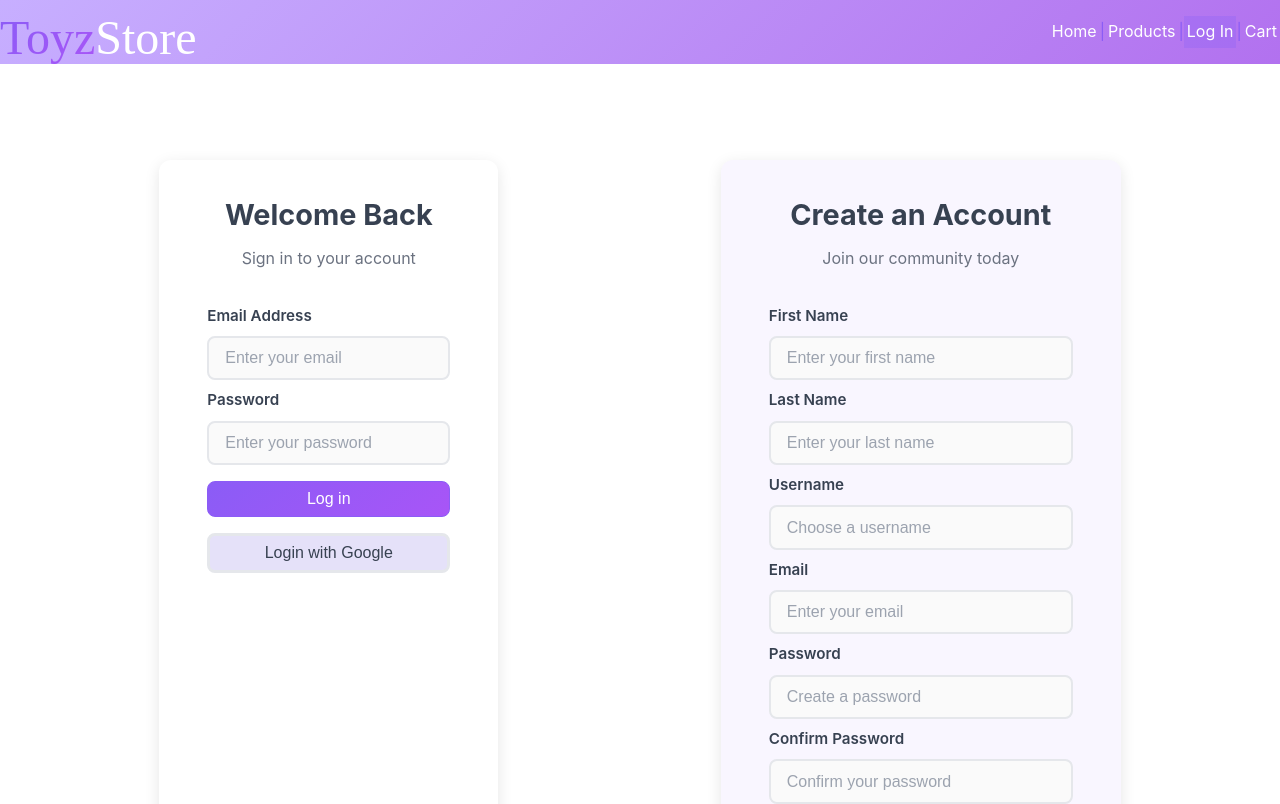
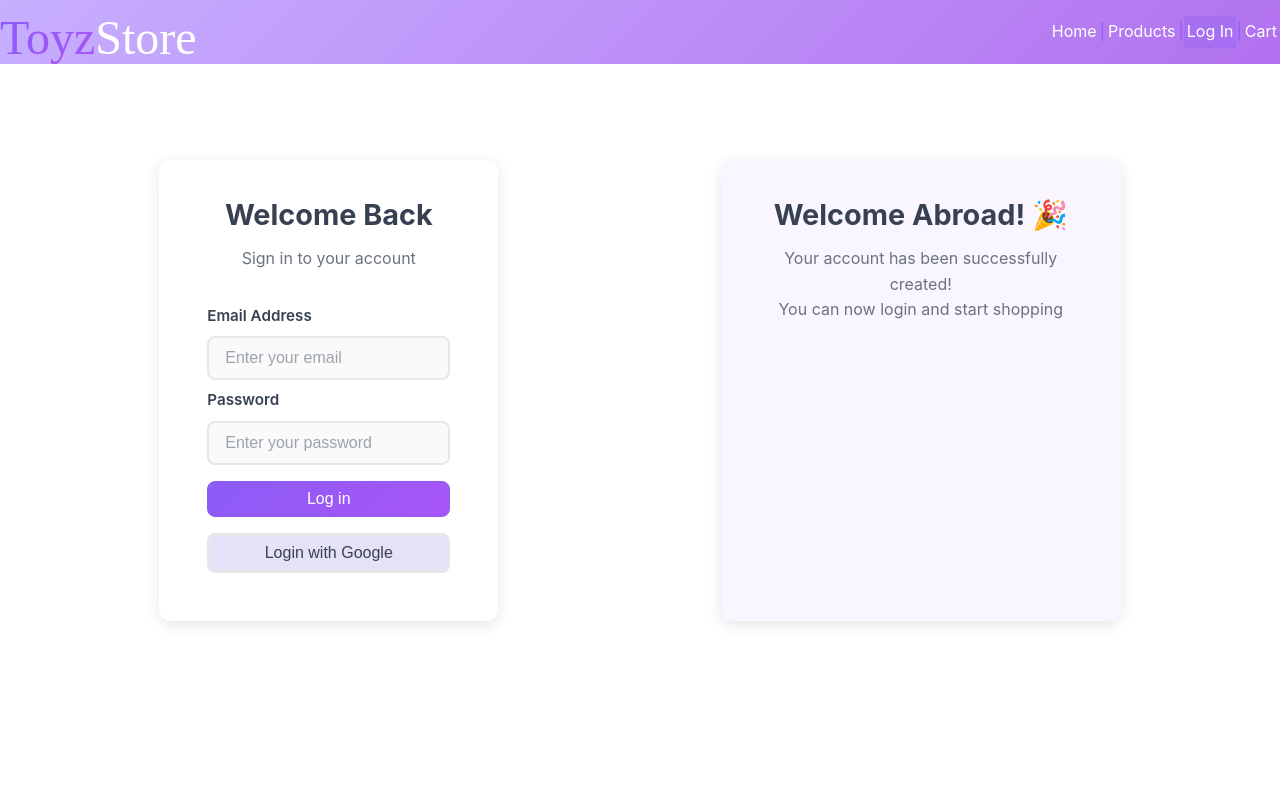
Before and after one commit to eturgeneva/store-frontend, a Vue app: page /profile in a window 1280 px wide. Shown: the top 804 px of the page. Built offline with nearby package versions, Linux system fonts and the light colour scheme; no server answers; a web font is replaced by a local one.

Commit message:
add successful registration card inside UserRegister

```diff
--- a/src/components/UserRegister.vue
+++ b/src/components/UserRegister.vue
@@ -13,7 +13,8 @@ const passwordConfirm = ref('');
 
 const isLoading = ref(false);
 const errorMessage = ref('');
-const successMessage = ref('');
+// const successMessage = ref('');
+const successMessage = ref('1');
 
 function comparePasswords(password1, password2) {
     // if (password1 === password2) {
@@ -107,12 +108,12 @@ async function registerUser() {
 <template>
     <!-- <div class="userRegister framed"> -->
     <div class="registerCard">
-        <div class="cardHeader">
+        <div class="cardHeader" v-if="!successMessage">
             <h2>Create an Account</h2>
             <p>Join our community today</p>
         </div>
 
-        <form @submit.prevent="registerUser" class="registerForm">
+        <form @submit.prevent="registerUser" class="registerForm" v-if="!successMessage">
             <div>
                 <label for="first_name" class="formLabel">First Name</label>
                 <input v-model="firstName" type="text" name="first_name" id="first_name"
@@ -153,9 +154,9 @@ async function registerUser() {
                 {{ errorMessage }}
             </div>
 
-            <div v-if="successMessage" class="successMessage">
+            <!-- <div v-if="successMessage" class="successMessage">
                 {{ successMessage }}
-            </div>
+            </div> -->
 
             <div class="formActions">
                 <button @click="registerUser"
@@ -167,6 +168,11 @@ async function registerUser() {
                 </button>
             </div>
         </form>
+        <div v-if="successMessage" class="successCard">
+            <h2> Welcome Abroad! 🎉</h2>
+            <p>Your account has been successfully created!</p>
+            <p>You can now login and start shopping</p>
+        </div>
     </div>
 </template>
 
@@ -195,19 +201,19 @@ async function registerUser() {
     box-shadow: 0 8px 25px rgba(0, 0, 0, 0.15);
 }
 
-.cardHeader {
+.cardHeader, .successCard {
     text-align: center;
     margin-bottom: 0.5rem;
 }
 
-.cardHeader h2 {
+.cardHeader h2, .successCard h2 {
     font-size: 1.8rem;
     font-weight: 700;
     color: #374151;
     margin-bottom: 0.5rem;
 }
 
-.cardHeader p {
+.cardHeader p, .successCard p {
     color: #6b7280;
     font-size: 1rem;
 }
```
